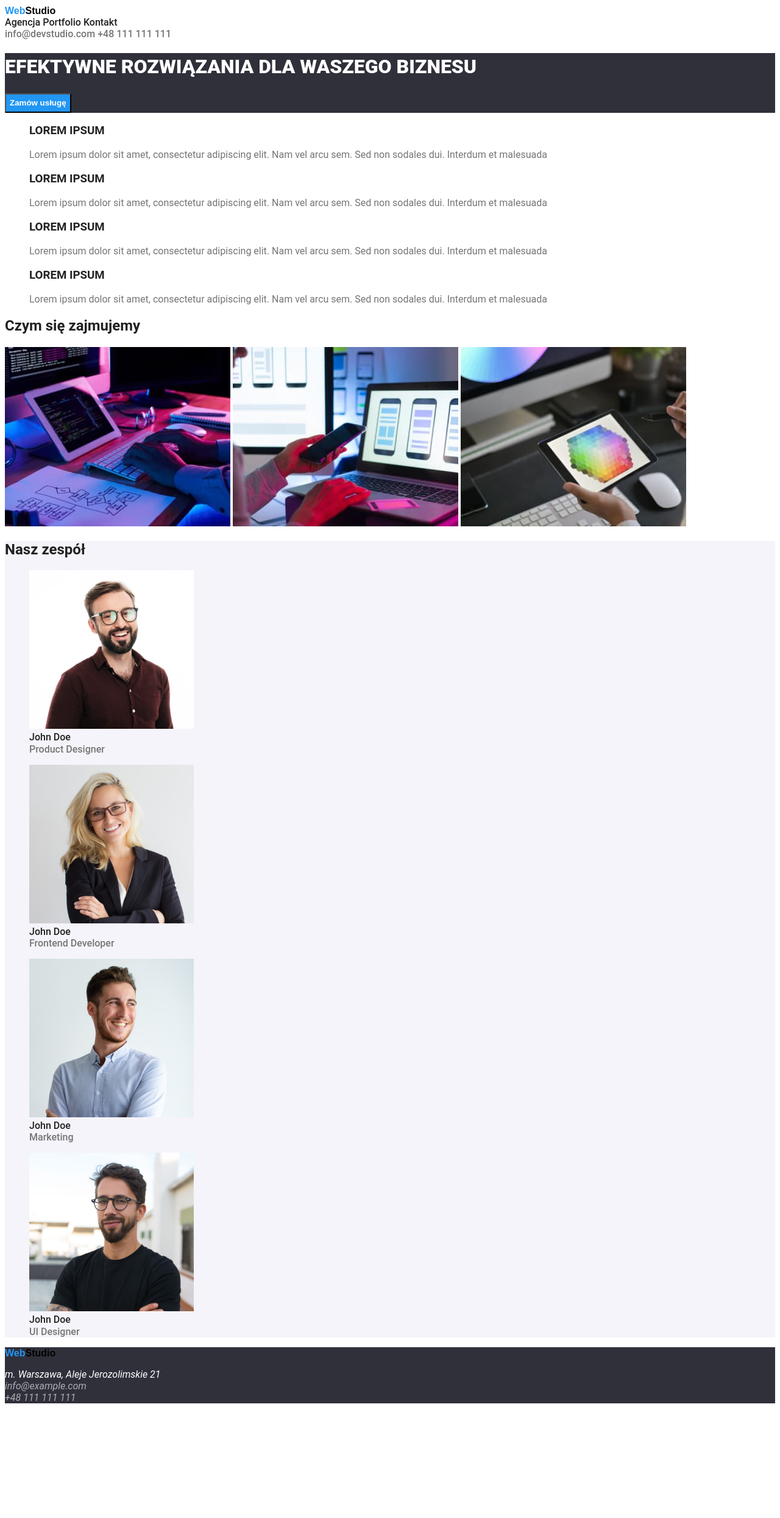
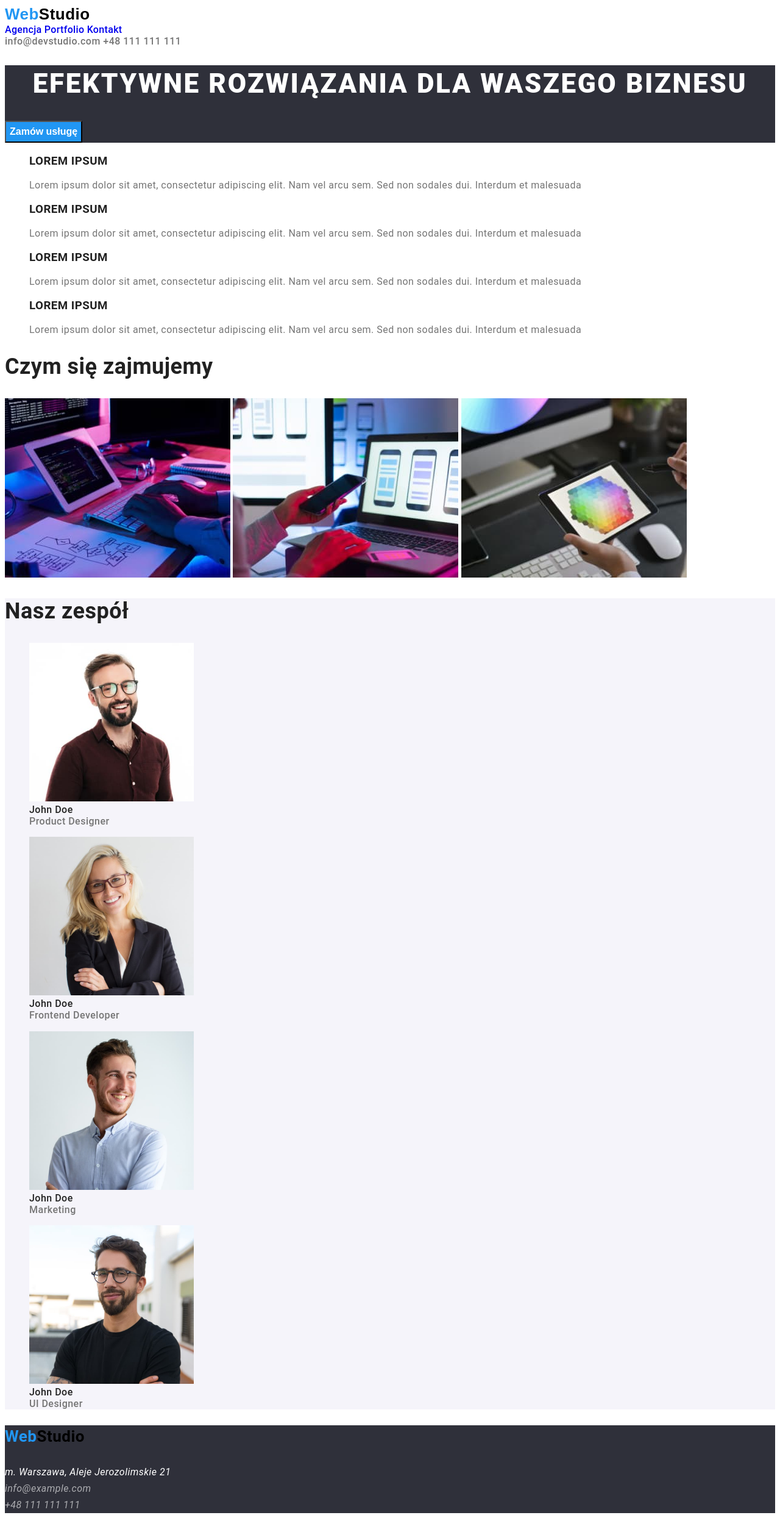
Before and after one commit to ewasawczynska/goit-markup-hw-02, a plain HTML site: page index.html in a window 1280 px wide. Shown: the whole page at 61% size. Before the commit the page ends 2309 px from the top, so only its background shows below. Drawn offline with Linux system fonts and the light colour scheme.

Commit message:
całość poprawek
line-height
px w font-size
main color
letter-spacing

```diff
--- a/css/styles.css
+++ b/css/styles.css
@@ -9,14 +9,15 @@
 }
 body {
   font-family: "Roboto", "Montserrat", "Open Sans", "Arial", sans-serif;
+  color: var(--titles);
+  letter-spacing: 0.03em;
 }
 a {
   text-decoration: none;
-  color: var(--titles);
 }
 .logo {
   font-weight: 700;
-  font-size: 26;
+  font-size: 26px;
   color: var(--logo);
   font-family: "Raleway", sans-serif;
   line-height: 1.2;
@@ -26,10 +27,9 @@ a {
 }
 .navigation {
   font-weight: 500;
-  font-size: 14;
-  color: var(--titles);
   text-decoration: none;
   line-height: 1.2;
+  letter-spacing: 0.02em;
 }
 
 .link:focus,
@@ -39,7 +39,6 @@ a {
 
 .contact {
   font-weight: 500;
-  font-size: 14;
   color: var(--descriptions);
   text-decoration: none;
   line-height: 1.2;
@@ -56,16 +55,18 @@ a {
 
 .main-text {
   font-weight: 900;
-  font-size: 44;
+  font-size: 44px;
   color: var(--mainandaddress);
   line-height: 1.4;
+  text-align: center;
+  letter-spacing: 0.06em;
 }
 
 .main-button {
   background-color: var(--highlights);
   color: var(--mainandaddress);
   font-weight: 700;
-  font-size: 16;
+  font-size: 16px;
   cursor: pointer;
   line-height: 1.9;
 }
@@ -73,9 +74,8 @@ a {
 .category-buttons {
   list-style-type: none;
   background-color: var(--background2);
-  color: var(--titles);
   font-weight: 500;
-  font-size: 16;
+  font-size: 16px;
   cursor: pointer;
   line-height: 1.6;
 }
@@ -87,14 +87,15 @@ a {
 .footer {
   background-color: var(--background1);
 }
-.footer > .logo {
+.logo-footer {
   font-weight: 700;
-  font-size: 26;
+  font-size: 26px;
   color: var(--logo);
-  line-height: 1.2;
+  line-height: 1.4;
 }
 .address {
   color: var(--mainandaddress);
+  line-height: 1.7;
 }
 
 .contact-footer {
@@ -112,7 +113,6 @@ a {
 
 .title {
   font-weight: 700;
-  color: var(--titles);
   line-height: 1.2;
 }
 
@@ -122,8 +122,7 @@ a {
 
 .section-title {
   font-weight: 700;
-  font-size: 36;
-  color: var(--titles);
+  font-size: 36px;
   line-height: 1.2;
 }
 
@@ -133,27 +132,26 @@ a {
 
 .name {
   font-weight: 500;
-  font-size: 16;
-  color: var(--titles);
+  font-size: 16px;
   line-height: 1.2;
 }
 
 .job {
-  font-size: 16;
+  font-size: 16px;
   color: var(--descriptions);
   line-height: 1.2;
 }
 
 .portfolio-title {
   font-weight: 700;
-  font-size: 18;
-  color: var(--titles);
+  font-size: 18px;
   line-height: 2;
+  letter-spacing: 0.06em;
 }
 
 .portfolio-type {
   font-weight: 400;
-  font-size: 16;
+  font-size: 16px;
   color: var(--descriptions);
   line-height: 1.9;
 }
--- a/index.html
+++ b/index.html
@@ -124,7 +124,7 @@
       </section>
     </main>
     <footer class="footer">
-      <p class="logo"><span class="web">Web</span>Studio</p>
+      <p class="logo-footer"><span class="web">Web</span>Studio</p>
       <address class="address">
         m. Warszawa, Aleje Jerozolimskie 21 <br />
         <a href="mailto:info@example.com" class="contact-footer"
```
Also changed, not shown: portfolio.html (+1 -1 lines).
